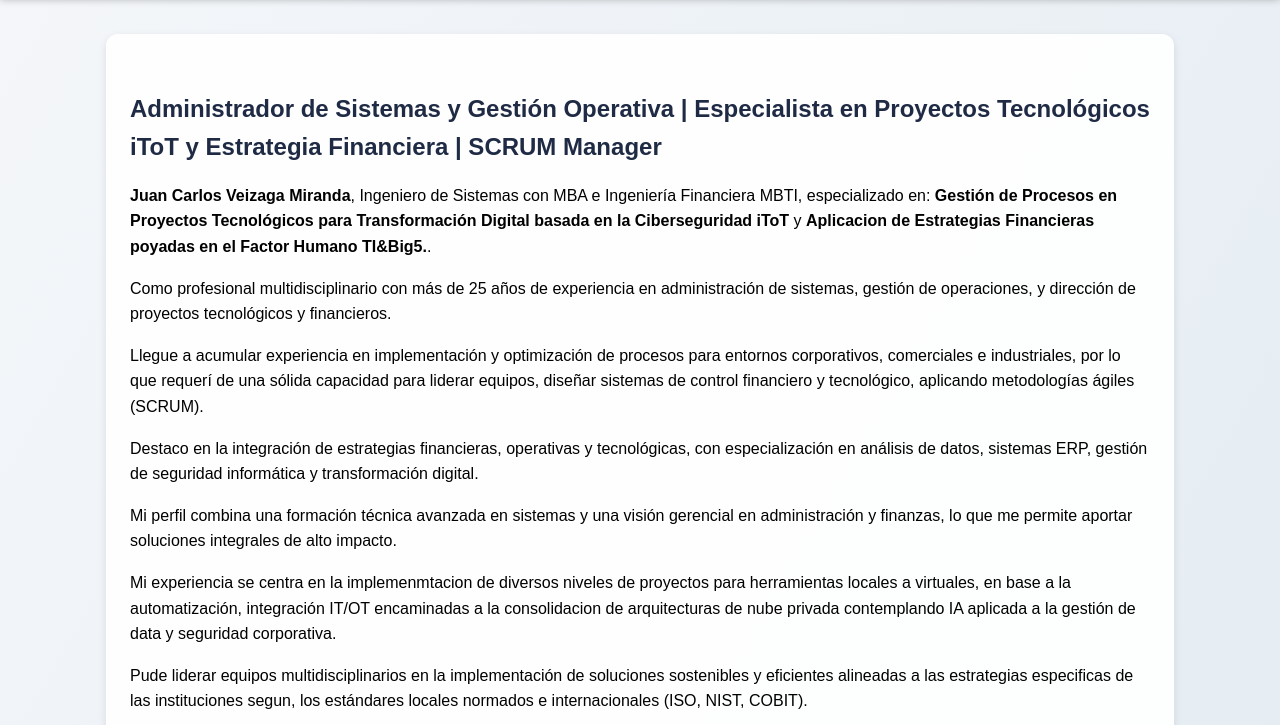
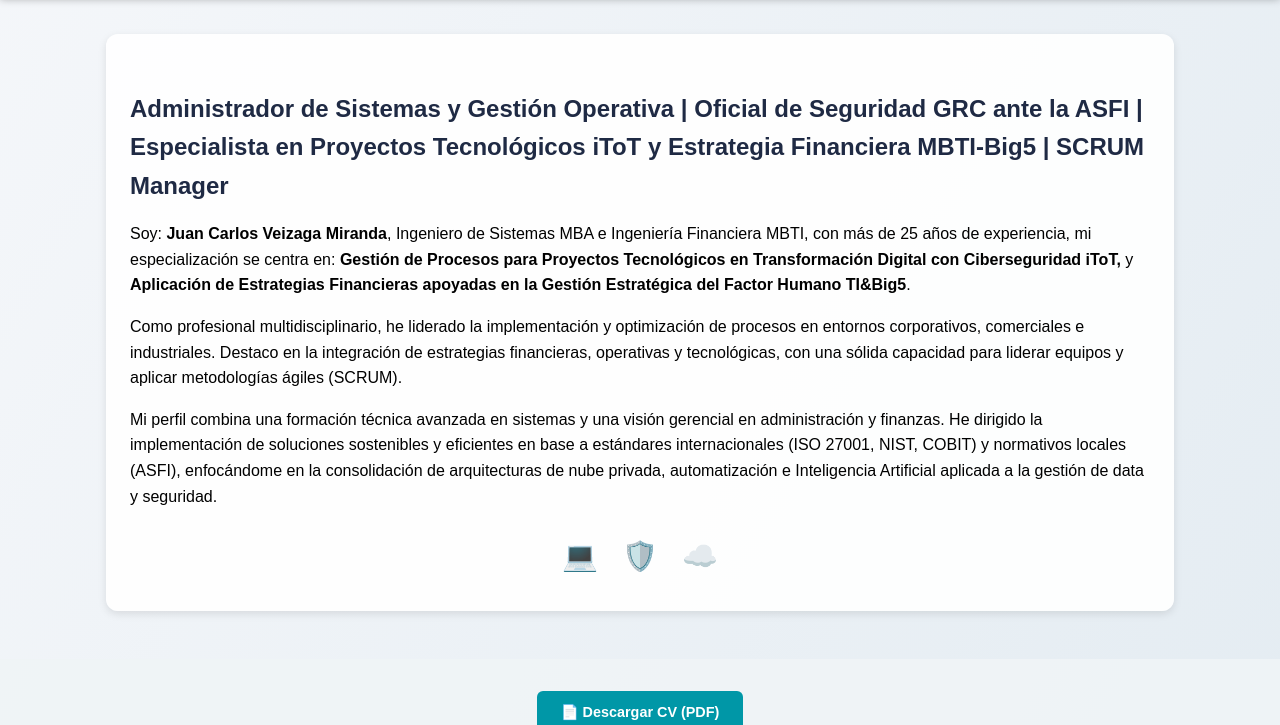
Before and after one commit to apkSis/juancarlosveizagamiranda, a plain HTML site: page index.html in a window 1280 px wide. Shown: the part 183-908 px from the top of the page. Drawn offline with Linux system fonts and the light colour scheme.

Commit message:
Add files via upload

```diff
--- a/index.html
+++ b/index.html
@@ -391,8 +391,8 @@
     <div class="header-text">
       <h1>Juan Carlos Veizaga Miranda</h1>
       <p>Ingeniero de Sistemas – Administrador Financiero - MBA – MBTI.</p>
-      <p>Gestión de Procesos | Estrategia Financiera y Tecnológica |</p>
-      <p>Gestión Estratégica del Factor Humano TI&Big5</p>
+      <p>Oficial de Seguridad de la Información ASFI | GRC y Ciberseguridad |Gestión de Procesos |</p>
+      <p>Gestión Estrategia Financiera y Tecnológica / Factor Humano TI&Big5 | SCRUM Manager |</p>
       <p>📧 juancarlosveizagamiranda@gmail.com | 📞 +591 680 680 40</p>
     </div>
     <img src="cv.png" alt="Foto de Juan Carlos Veizaga Miranda" class="header-photo">
@@ -415,27 +415,15 @@
 
   <main class="container">
     <section id="sobre" class="active">
-      <h3>Administrador de Sistemas y Gestión Operativa | Especialista en Proyectos Tecnológicos iToT y Estrategia Financiera | SCRUM Manager</h3>
+      <h3>Administrador de Sistemas y Gestión Operativa | Oficial de Seguridad GRC ante la ASFI | Especialista en Proyectos Tecnológicos iToT y Estrategia Financiera MBTI-Big5 | SCRUM Manager</h3>
       <p>
-      <strong>Juan Carlos Veizaga Miranda</strong>, Ingeniero de Sistemas con MBA e Ingeniería Financiera MBTI, especializado en: <strong>Gestión de Procesos en Proyectos Tecnológicos para Transformación Digital basada en la Ciberseguridad iToT</strong> y <strong>Aplicacion de Estrategias Financieras poyadas en el Factor Humano TI&Big5.</strong>.
+      Soy: <strong>Juan Carlos Veizaga Miranda</strong>, Ingeniero de Sistemas MBA e Ingeniería Financiera MBTI, con más de 25 años de experiencia, mi especialización se centra en: <strong>Gestión de Procesos para Proyectos Tecnológicos en Transformación Digital con Ciberseguridad iToT,</strong> y <strong>Aplicación de Estrategias Financieras apoyadas en la Gestión Estratégica del Factor Humano TI&Big5</strong>.
       </p>
       <p>
-        Como profesional multidisciplinario con más de 25 años de experiencia en administración de sistemas, gestión de operaciones, y dirección de proyectos tecnológicos y financieros.
+        Como profesional multidisciplinario, he liderado la implementación y optimización de procesos en entornos corporativos, comerciales e industriales. Destaco en la integración de estrategias financieras, operativas y tecnológicas, con una sólida capacidad para liderar equipos y aplicar metodologías ágiles (SCRUM).
       </p>
       <p>
-        Llegue a acumular experiencia en implementación y optimización de procesos para entornos corporativos, comerciales e industriales, por lo que requerí de una sólida capacidad para liderar equipos, diseñar sistemas de control financiero y tecnológico, aplicando metodologías ágiles (SCRUM).
-      </p>
-      <p>
-        Destaco en la integración de estrategias financieras, operativas y tecnológicas, con especialización en análisis de datos, sistemas ERP, gestión de seguridad informática y transformación digital.
-      </p>
-      <p>
-        Mi perfil combina una formación técnica avanzada en sistemas y una visión gerencial en administración y finanzas, lo que me permite aportar soluciones integrales de alto impacto.
-      </p>
-      <p>
-        Mi experiencia se centra en la implemenmtacion de diversos niveles de proyectos para herramientas locales a virtuales, en base a la automatización, integración IT/OT encaminadas a la consolidacion de arquitecturas de nube privada contemplando IA aplicada a la gestión de data y seguridad corporativa.
-      </p>
-      <p>
-        Pude liderar equipos multidisciplinarios en la implementación de soluciones sostenibles y eficientes alineadas a las estrategias especificas de las instituciones segun, los estándares locales normados e internacionales (ISO, NIST, COBIT).
+        Mi perfil combina una formación técnica avanzada en sistemas y una visión gerencial en administración y finanzas. He dirigido la implementación de soluciones sostenibles y eficientes en base a estándares internacionales (ISO 27001, NIST, COBIT) y normativos locales (ASFI), enfocándome en la consolidación de arquitecturas de nube privada, automatización e Inteligencia Artificial aplicada a la gestión de data y seguridad.
       </p>
       <div class="iconos" style="text-align: center; margin-top: 1.5rem; font-size: 1.8rem; display: flex; justify-content: center; gap: 1.5rem;">
         <span title="CPU / Tecnología">💻</span>
```
